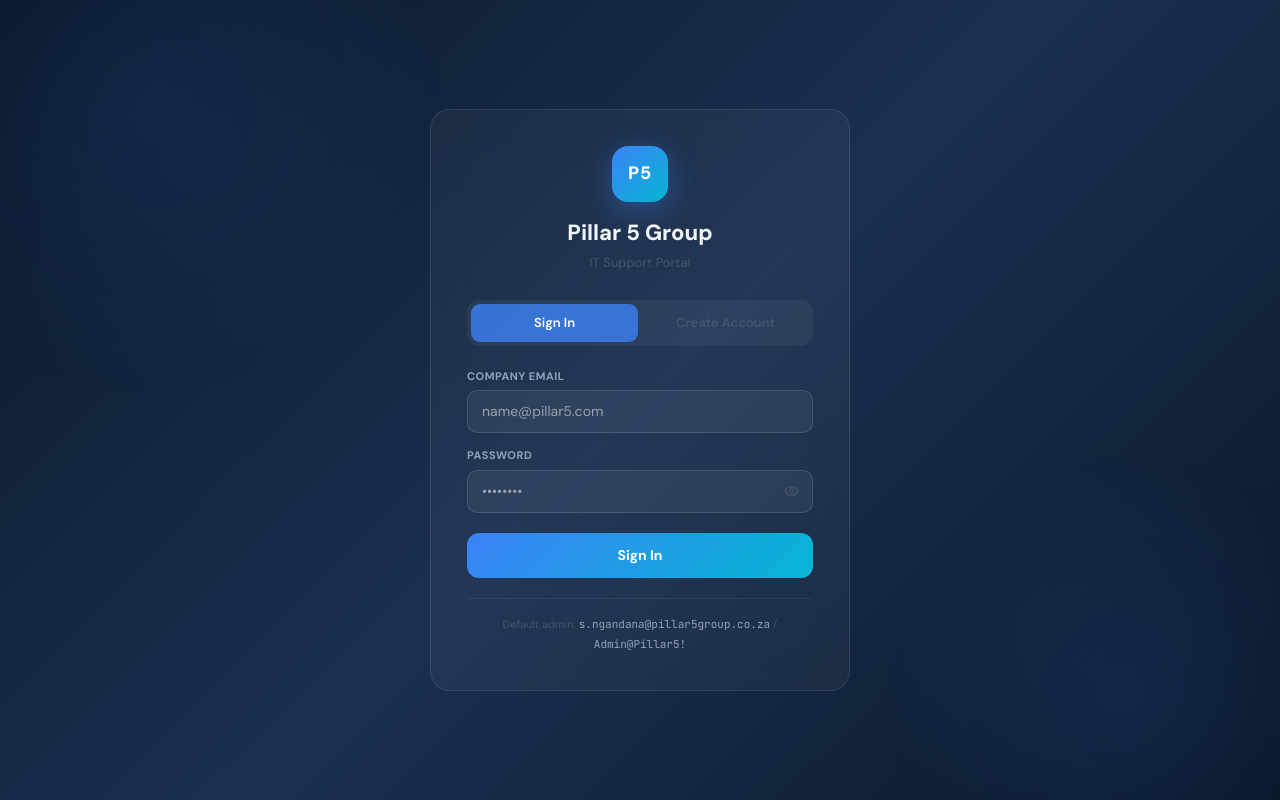
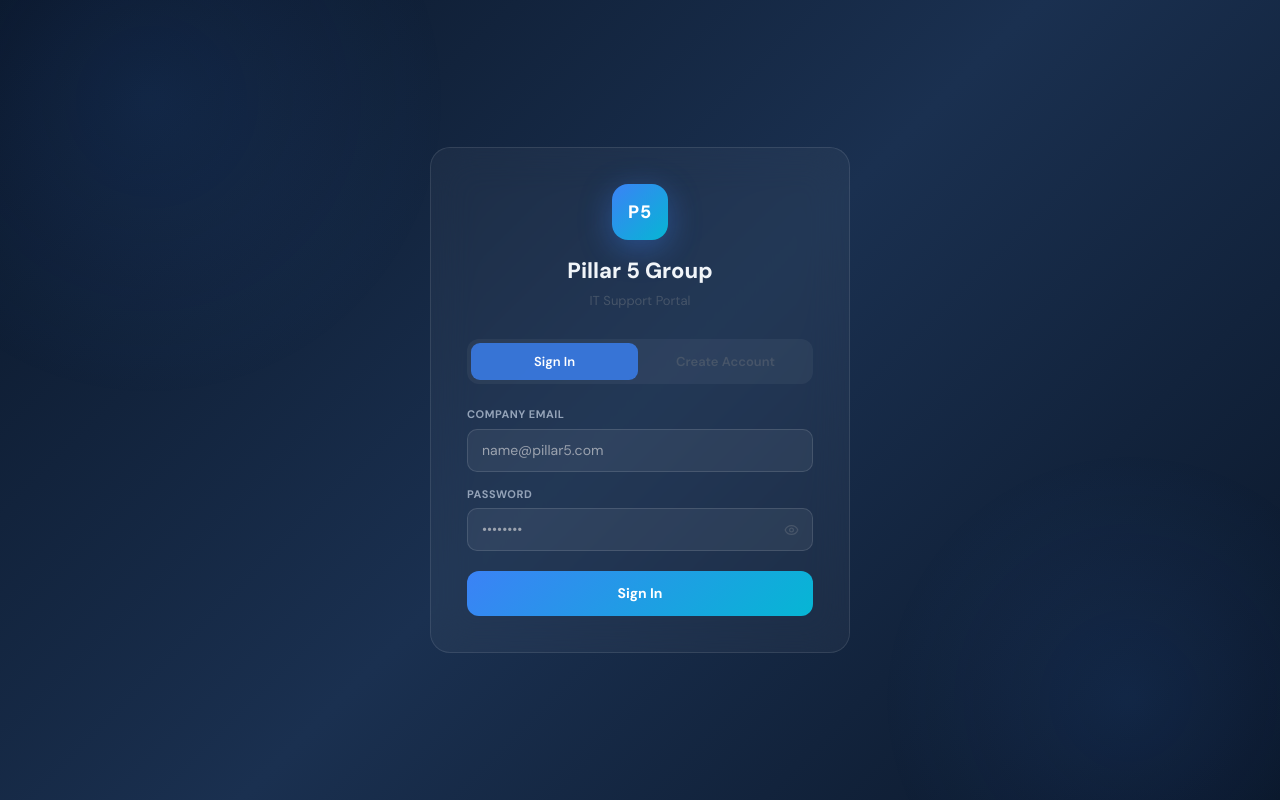
Before and after one commit to Ngandana/pillar5ticket-system, a React (Vite) app: page / in a window 1280 px wide. Built offline with nearby package versions, Linux system fonts and the light colour scheme; no server answers.

Commit message:
Remove default admin credentials from AuthPage

```diff
--- a/src/pages/AuthPage.jsx
+++ b/src/pages/AuthPage.jsx
@@ -119,10 +119,7 @@
           </button>
         </form>
 
-        {/* Hint */}
-        <p className="auth-hint">
-          Default admin: <code>s.ngandana@pillar5group.co.za</code> / <code>Admin@Pillar5!</code>
-        </p>
+
       </div>
     </div>
   );
```
